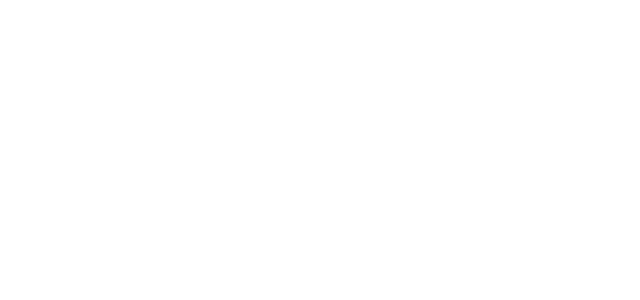
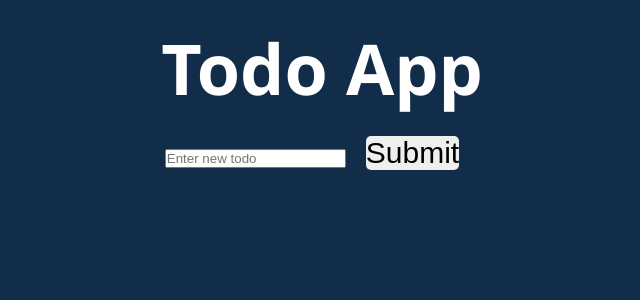
Before and after one commit to notawhalea/ToDo-App, a React (Create React App) app: page / in a window 1280 px wide. Shown: the top 300 px of the page, without its empty margins (318-958 px from the left). Built offline with nearby package versions, Linux system fonts and the light colour scheme.

Commit message:
feat: implement logic of adding todos

```diff
--- a/src/App.css
+++ b/src/App.css
@@ -1,3 +1,15 @@
 .App {
   text-align: center;
 }
+button {
+
+  font-size: 30px;
+  border-radius: 5px;
+  margin: 20px;
+  border: 0;
+  cursor: pointer;
+}
+h1 {
+  font-size: 70px;
+  margin-top: 20px;
+}
--- a/src/App.js
+++ b/src/App.js
@@ -1,9 +1,18 @@
 import './App.css';
+import TodoForm from "./components/Todos/TodoForm";
+import TodoList from "./components/Todos/TodoList";
+import {useState} from "react";
 
 function App() {
+  const [todos, setTodos] = useState([])
+  const addTodoHandler = (text) => {
+      setTodos([...todos, text])
+  }
   return (
     <div className="App">
-
+      <h1>Todo App</h1>
+      <TodoForm addTodos={addTodoHandler}/>
+      <TodoList todos={todos}/>
     </div>
   );
 }
--- /dev/null
+++ b/src/components/Todos/Todo.js
@@ -0,0 +1,7 @@
+function Todo({todo}) {
+    return (
+        <h2>{todo}</h2>
+    )
+}
+
+export default Todo
--- /dev/null
+++ b/src/components/Todos/TodoForm.js
@@ -0,0 +1,17 @@
+import {useState} from "react";
+
+function TodoForm({addTodos}) {
+    const [text, setText] = useState('')
+    const addTodoHandler = (event) => {
+        event.preventDefault()
+        addTodos(text)
+        setText('')
+    }
+    return (
+        <form onSubmit={addTodoHandler}>
+            <input value={text} onChange={(e) => setText(e.target.value)} placeholder="Enter new todo" />
+            <button type="submit">Submit</button>
+        </form>
+    )
+}
+export default TodoForm
--- /dev/null
+++ b/src/components/Todos/TodoList.js
@@ -0,0 +1,7 @@
+import Todo from "./Todo";
+
+function TodoList({todos}) {
+    return todos.map((todo, index) => <Todo todo={todo} key={index}/>
+    )
+}
+export default TodoList
--- a/src/index.css
+++ b/src/index.css
@@ -7,4 +7,6 @@
   font-family: 'Segoe UI', 'Roboto', 'Oxygen',
     'Ubuntu', 'Cantarell', 'Fira Sans', 'Droid Sans', 'Helvetica Neue',
     sans-serif;
+  color: white;
+  background-color: #112d49;
 }
```
Also changed, not shown: src/components/Todos/Todo.module.css (added), src/components/Todos/TodoForm.module.js (added), src/components/Todos/TodoList.module.css (added), src/components/UI/Button.js (added), src/components/UI/Button.module.css (added).
